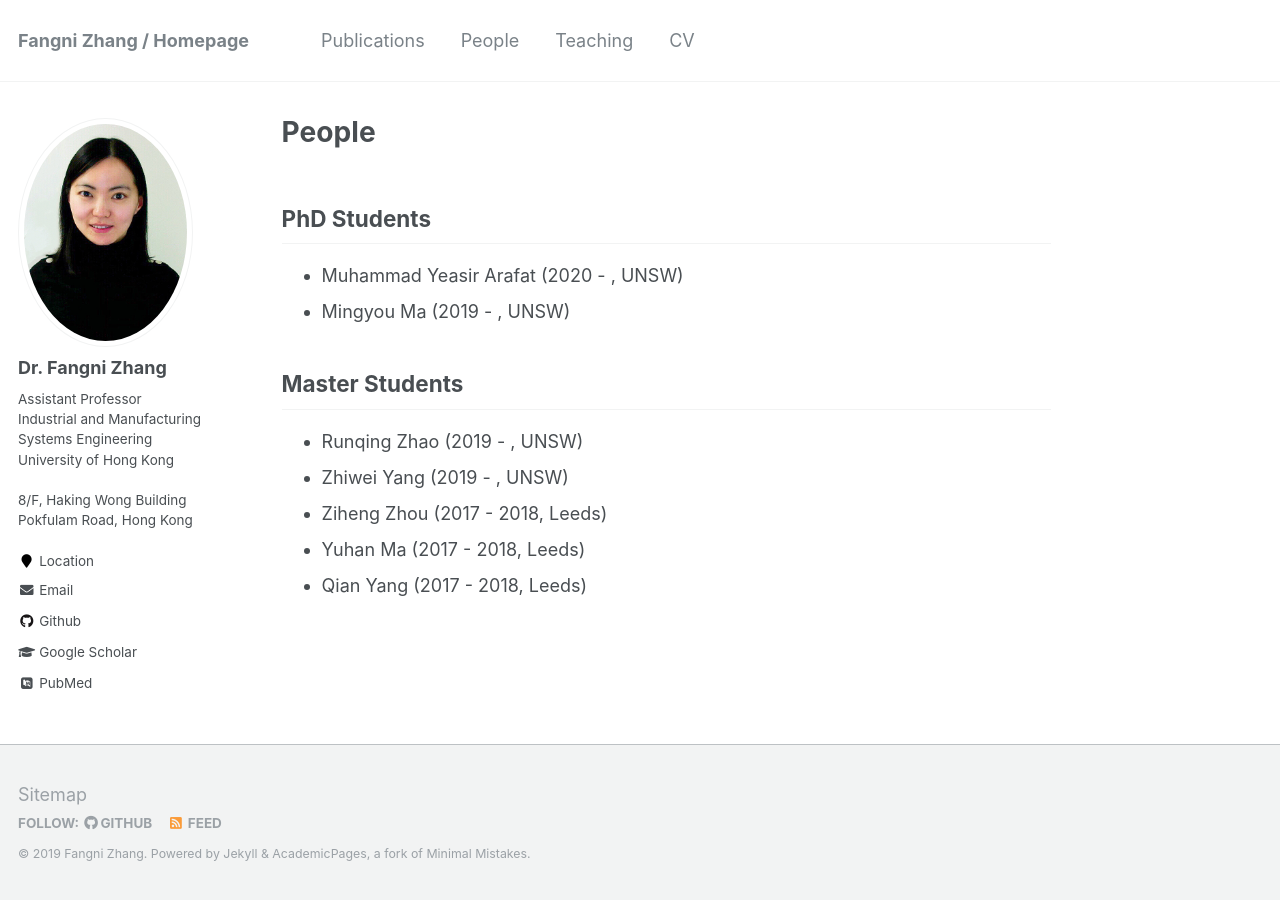
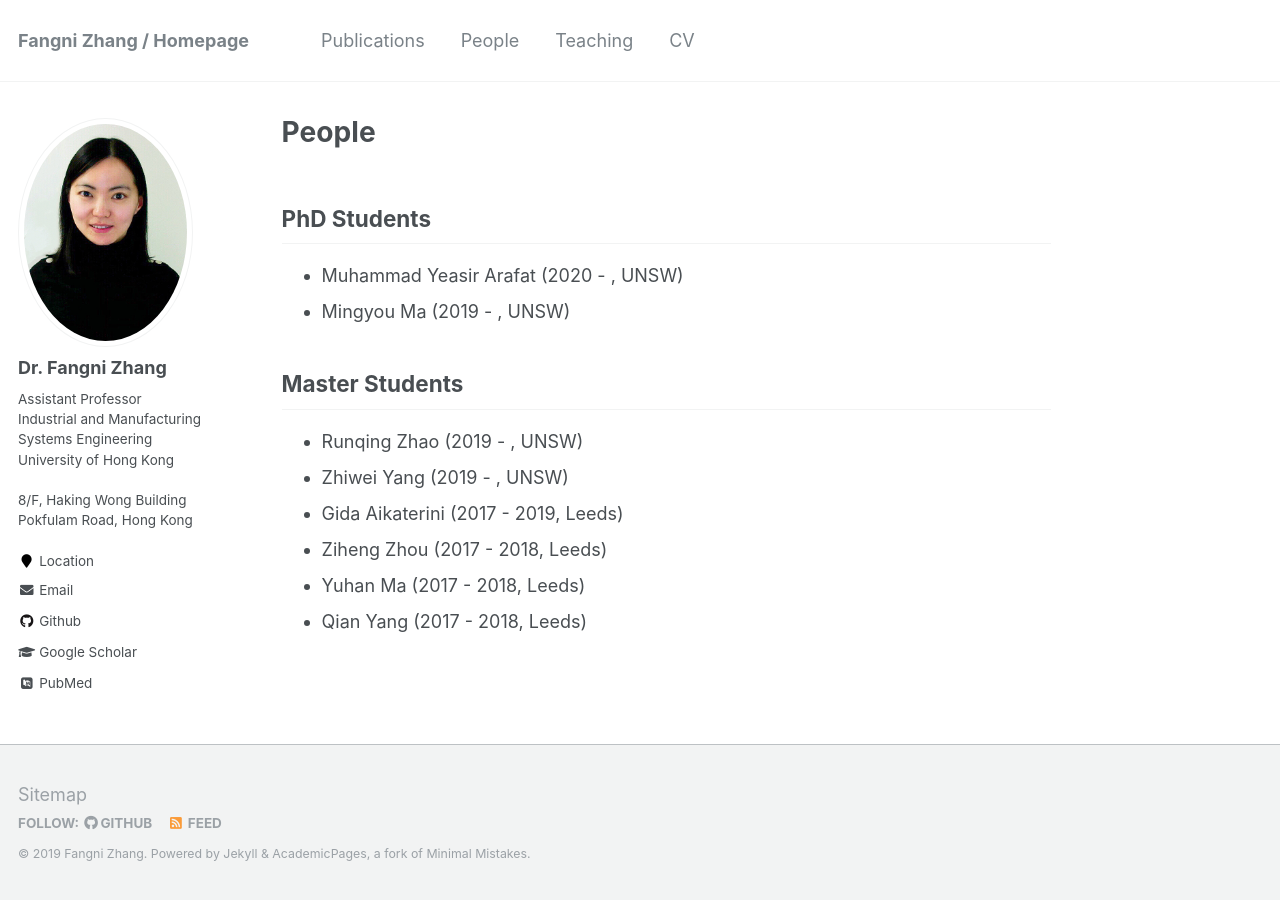
Before and after one commit to fangnizhang/fangnizhang.github.io, a Jekyll site: the page built from _pages/people.md, in a window 1280 px wide. Built offline with Jekyll 4.4.1, drawn with Linux system fonts in a browser that asks for light colours; some web fonts are replaced.

Commit message:
Update people.md

```diff
--- a/_pages/people.md
+++ b/_pages/people.md
@@ -11,6 +11,7 @@ author_profile: true
 ## Master Students
 * Runqing Zhao (2019 - , UNSW)
 * Zhiwei Yang (2019 - , UNSW)
+* Gida Aikaterini (2017 - 2019, Leeds)
 * Ziheng Zhou (2017 - 2018, Leeds)
 * Yuhan Ma (2017 - 2018, Leeds)
 * Qian Yang (2017 - 2018, Leeds)
```
